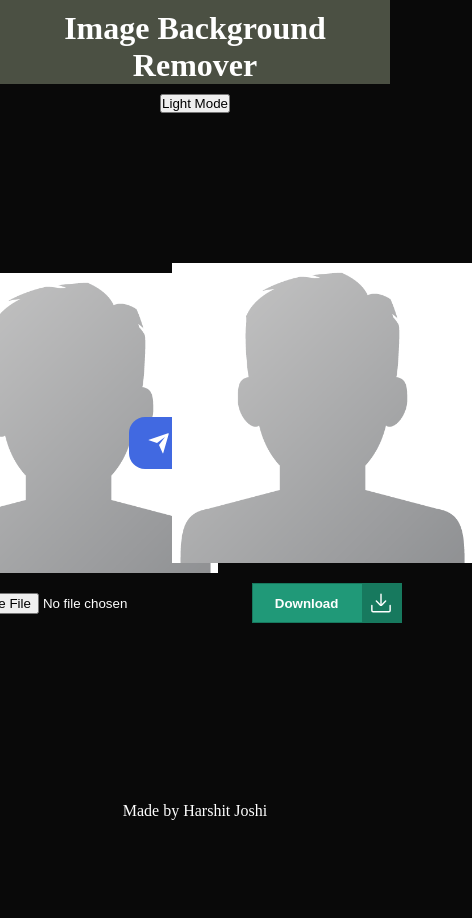
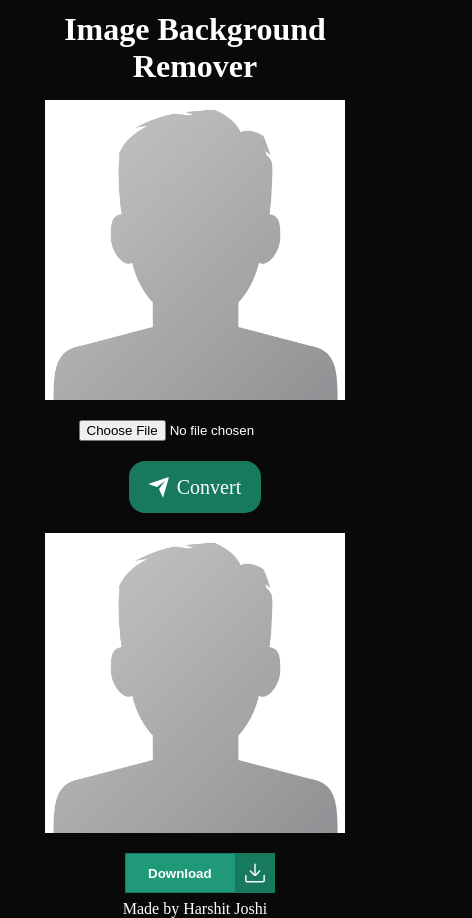
Before and after one commit to Harshit-3905/Image_Background_Remover, a plain HTML site: page index.html in a window 390 px wide. Shown: the whole page, 472 px wide, since content can reach past the window. Before the commit the page ends 844 px from the top, so only its background shows below. Drawn offline with Linux system fonts and the light colour scheme.

Commit message:
Made Responsive

```diff
--- a/style.css
+++ b/style.css
@@ -4,16 +4,40 @@
 }
 
 body {
-    background-color: #090909;
+    background-color: var(--background, #090909);
+    color: var(--text, white);
+    --imgbackgound: #000000;
 }
+
 
 /* header start */
 
 header {
-    height: 10vh;
+    height: 100px;
+    color: var(--text);
+    text-align: center;
+}
+
+#headercontainer {
+    display: flex;
+    justify-content: center;
+    align-items: center;
+    height: 100%;
+    width: 100vw;
+}
+
+#theme-button {
+    position: absolute;
+    right: 75px;
+    border: 1px solid #17795E;
+    background-color: #209978;
     color: white;
-    text-align: center;
-    background-color: #4b5043;
+    padding: 0.7em 1em;
+    padding-left: 0.9em;
+    display: flex;
+    align-items: center;
+    border: none;
+    border-radius: 16px;
 }
 
 #heading {
@@ -27,12 +51,37 @@ header {
 #maincontainer {
     height: 100%;
     display: flex;
+    flex-wrap: wrap;
 }
+
+@media (max-width: 768px) {
+    #maincontainer {
+        height: fit-content;
+        flex-direction: column;
+        align-items: center;
+        gap: 20px;
+    }
+
+    #headercontainer {
+        flex-direction: column;
+        justify-content: center;
+        align-items: center;
+        height: 150px;
+        width: 100vw;
+    }
+
+    #theme-button {
+        position: static;
+        right: 0;
+        margin-top: 20px;
+    }
+}
+
 
 #upload {
     height: 100%;
     width: 35vw;
-    color: white;
+    color: var(--text);
     display: flex;
     flex-direction: column;
     justify-content: center;
@@ -70,7 +119,7 @@ header {
 
 #download img {
     height: 300px;
-    background-color: #fff;
+    background-color: var(--imgbackgound);
 }
 
 #download button {
@@ -79,14 +128,13 @@ header {
 }
 
 main {
-    height: 85vh;
+    height: 800px;
 }
 
 /* main end */
 footer {
-    height: 5vh;
     text-align: center;
-    color: white;
+    color: var(--text);
 }
 
 #downloadbutton {
@@ -153,7 +201,7 @@ footer {
 #convertbutton {
     font-family: inherit;
     font-size: 20px;
-    background: royalblue;
+    background: #17795E;
     color: white;
     padding: 0.7em 1em;
     padding-left: 0.9em;
@@ -202,3 +250,9 @@ footer {
         transform: translateY(-0.1em);
     }
 }
+
+body.dark-mode {
+    background-color: var(--background, #ffffff);
+    color: var(--text, #090909);
+    --imgbackgound: #ffffff;
+}
```
